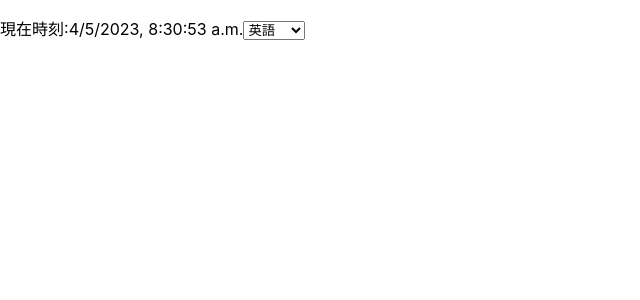
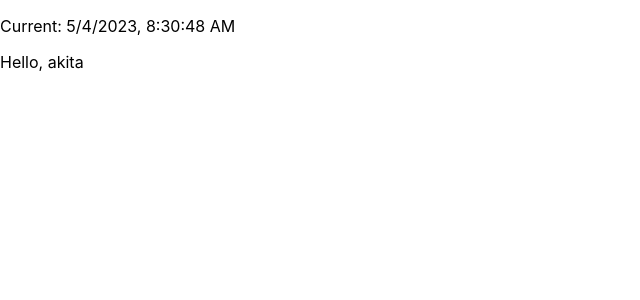
Before and after one commit to orangeman7201/react-sample, a React (Create React App) app: page / in a window 1280 px wide. Shown: the top 300 px of the page, without its empty margins (0-640 px from the left). Built offline with nearby package versions, Linux system fonts and the light colour scheme.

Commit message:
useContextコンポーネントを実装

```diff
--- /dev/null
+++ b/src/components/UseContext.tsx
@@ -0,0 +1,38 @@
+import React, { useContext } from 'react'
+
+type User = {
+  id: number
+  name: string
+}
+
+const UserContext = React.createContext<User | null>(null)
+const GrandChild = () => {
+  const user = useContext(UserContext)
+  return user !== null ? <p>Hello, {user.name}</p> : null
+}
+
+const Child = () => {
+  const now = new Date()
+
+  return (
+    <div>
+      <p>Current:  {now.toLocaleString()}</p>
+      <GrandChild />
+    </div>
+  )
+}
+
+const Parent = () => {
+  const user: User = {
+    id: 1,
+    name: 'akita'
+  }
+
+  return (
+    <UserContext.Provider value={user}>
+      <Child />
+    </UserContext.Provider>
+  )
+}
+
+export default Parent
--- a/src/index.tsx
+++ b/src/index.tsx
@@ -11,6 +11,7 @@
 import Reducer from './components/Reducer';
 import { Parent } from './components/Parent';
 import { Clock } from './components/Clock';
+import UseContext from './components/UseContext';
 import reportWebVitals from './reportWebVitals';
 
 const root = ReactDOM.createRoot(
@@ -18,7 +19,7 @@
 );
 root.render(
   <React.StrictMode>
-    <Clock />
+    <UseContext />
   </React.StrictMode>
 );
 
```
